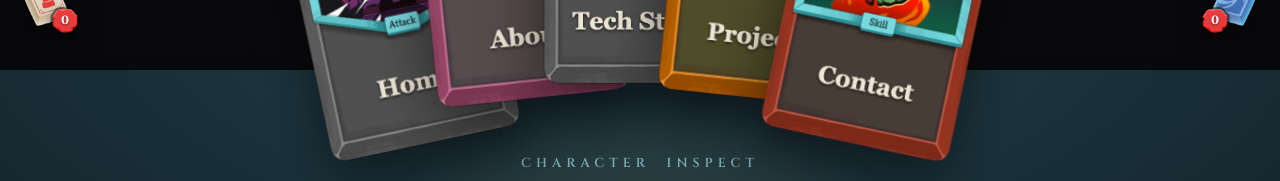
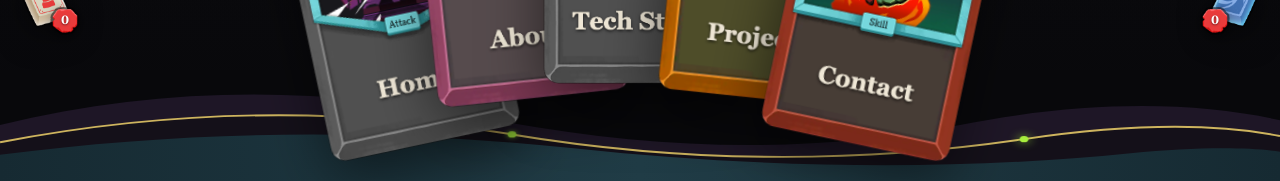
Before and after one commit to rafmojica/portfolio, a React (Vite) app: page / in a window 1280 px wide. Shown: the part 756-937 px from the top of the page. Built offline with nearby package versions, Linux system fonts and the light colour scheme.

Commit message:
added svg wave dividers between each section:

```diff
--- a/src/App.tsx
+++ b/src/App.tsx
@@ -15,21 +15,26 @@ function App() {
         <HeroBackdrop />
         <HeroSection />
       </section>
+      {/* Hero's floor is a flat #08080b (its bottom fade over #0b0b0e); About opens with a
+          radial (bright teal center → darker corners), so the front wave mirrors that edge. */}
+      <WaveDivider bg="#08080b" fill={{ from: "#203c46", to: "#162a32" }} />
       <section id="about">
         <AboutSection />
       </section>
-      {/* front wave pours into Tech's top */}
-      <WaveDivider fill="#121217" />
+      {/* Seam rises from About's floor: its gradient has settled to #091015 by the bottom,
+          but the bottom vignette darkens the center — so mirror that (dark top-center → #091015
+          at the sides) instead of a flat fill. Front wave pours into Tech's top. */}
+      <WaveDivider bg="radial-gradient(125% 120% at 50% 0%, #060b0e, #091015 62%)" fill="#121217" />
       <section id="tech">
         <TechStackSection />
       </section>
-      {/* front wave pours into Projects' top */}
-      <WaveDivider fill="#121217" />
+      {/* seam rises from Tech's vignetted floor, front wave pours into Projects' top */}
+      <WaveDivider bg="#08080b" fill="#121217" />
       <section id="projects">
         <ProjectsSection />
       </section>
-      {/* front wave pours into the Contact section */}
-      <WaveDivider fill="#0d0e14" />
+      {/* seam rises from Projects' vignetted floor, front wave pours into Contact */}
+      <WaveDivider bg="#08080b" fill="#050604" />
       <section
         id="contact"
         style={{
@@ -39,7 +44,6 @@ function App() {
           justifyContent: "center",
         }}
       >
-        <h1 style={{ color: "#fff" }}>Contact</h1>
         <ContactSection />
       </section>
     </>
--- a/src/components/ContactSection.tsx
+++ b/src/components/ContactSection.tsx
@@ -13,6 +13,7 @@ const LINKEDIN_URL = 'https://www.linkedin.com/in/rafa-mojica/'
 export function ContactSection() {
   return (
     <div
+      className="contact-section"
       style={{
         position: 'relative',
         width: '100%',
@@ -50,7 +51,7 @@ export function ContactSection() {
           position: 'absolute',
           left: '50%',
           top: '74%',
-          transform: 'translate(-50%, -50%)',
+          transform: 'translate(-50%, -50%) scale(var(--contact-scale, 1))',
           zIndex: 1,
           pointerEvents: 'none',
         }}
@@ -254,6 +255,7 @@ export function ContactSection() {
           gap: '72px',
           flexWrap: 'wrap',
           justifyContent: 'center',
+          transform: 'scale(var(--contact-scale, 1))',
         }}
       >
         {/* Contact card */}
--- a/src/components/WaveDivider.tsx
+++ b/src/components/WaveDivider.tsx
@@ -1,6 +1,14 @@
+import { useId } from 'react'
+
 interface WaveDividerProps {
-  /** Front-wave fill — set to the background of the section BELOW so the wave pours into it. */
-  fill: string
+  /** Front-wave fill — set to the background of the section BELOW so the wave pours into it.
+   *  A flat color for sections with a uniform top edge; pass `{ from, to }` when the section
+   *  below opens with a horizontal radial (bright center, dark corners) so the wave's bottom
+   *  edge mirrors it — `from` is the center color, `to` the edge color. */
+  fill: string | { from: string; to: string }
+  /** Container backdrop behind the SVG's transparent crest — set to the background of the
+   *  section ABOVE so the top of the wave blends up into it (otherwise the body color shows). */
+  bg: string
   /** Flip vertically so the crest points up, for a section that needs the wave rising. */
   flip?: boolean
   /** Rendered band height in px. The waves squish to fit (preserveAspectRatio="none"). */
@@ -9,8 +17,13 @@ interface WaveDividerProps {
 
 // Layered wave seam between page sections. Inlined (not an <img>) so the green accent
 // dots can pulse-glow and the front wave can take the next section's color per boundary.
+// The band is a block in normal flow, so its transparent top reveals its OWN background,
+// not the section above — hence `bg` (section above) up top and `fill` (section below) down low.
 // Static twin lives at /assets/wave-divider.svg (see README).
-export function WaveDivider({ fill, flip = false, height = 110 }: WaveDividerProps) {
+export function WaveDivider({ fill, bg, flip = false, height = 110 }: WaveDividerProps) {
+  // A gradient fill needs a <defs> entry; give it a doc-unique id so multiple dividers don't collide.
+  const gradId = 'waveFront-' + useId().replace(/:/g, '')
+  const frontFill = typeof fill === 'string' ? fill : `url(#${gradId})`
   return (
     <div
       aria-hidden
@@ -18,6 +31,7 @@ export function WaveDivider({ fill, flip = false, height = 110 }: WaveDividerPro
         width: '100%',
         height,
         lineHeight: 0,
+        background: bg,
         transform: flip ? 'scaleY(-1)' : undefined,
         pointerEvents: 'none',
       }}
@@ -31,6 +45,17 @@ export function WaveDivider({ fill, flip = false, height = 110 }: WaveDividerPro
         aria-label="Section divider wave"
         style={{ display: 'block' }}
       >
+        {typeof fill !== 'string' && (
+          <defs>
+            {/* Mirrored across the width so the wave's bottom edge is bright at center and
+                darkens toward both corners, matching a radial-topped section below. */}
+            <linearGradient id={gradId} x1="0" y1="0" x2="1" y2="0">
+              <stop offset="0%" stopColor={fill.to} />
+              <stop offset="50%" stopColor={fill.from} />
+              <stop offset="100%" stopColor={fill.to} />
+            </linearGradient>
+          </defs>
+        )}
         <path
           d="M0 70 C150 20 300 20 450 60 C600 100 750 110 900 70 C1020 38 1120 40 1200 64 L1200 140 L0 140 Z"
           fill="#241a2e"
@@ -42,7 +67,7 @@ export function WaveDivider({ fill, flip = false, height = 110 }: WaveDividerPro
         />
         <path
           d="M0 108 C180 76 360 74 540 100 C720 126 900 128 1060 106 C1120 98 1170 98 1200 104 L1200 140 L0 140 Z"
-          fill={fill}
+          fill={frontFill}
         />
         <path
           d="M0 92 C160 50 320 46 480 82 C640 118 800 120 960 88 C1060 68 1140 68 1200 84"
--- a/src/index.css
+++ b/src/index.css
@@ -196,3 +196,13 @@ h1, h2, h3 {
   border-color: #3f9be8 !important;
   box-shadow: 0 0 22px rgba(63,155,232,.45), 0 0 46px rgba(63,155,232,.2);
 }
+
+/* Shrinks the campfire scene + option cards on smaller windows (e.g. MacBook Air / 1080p)
+   without touching the background, which stays cover-fit at full size regardless. */
+.contact-section { --contact-scale: 1; }
+@media (max-width: 2200px) {
+  .contact-section { --contact-scale: 0.85; }
+}
+@media (max-width: 1600px) {
+  .contact-section { --contact-scale: 0.7; }
+}
```
